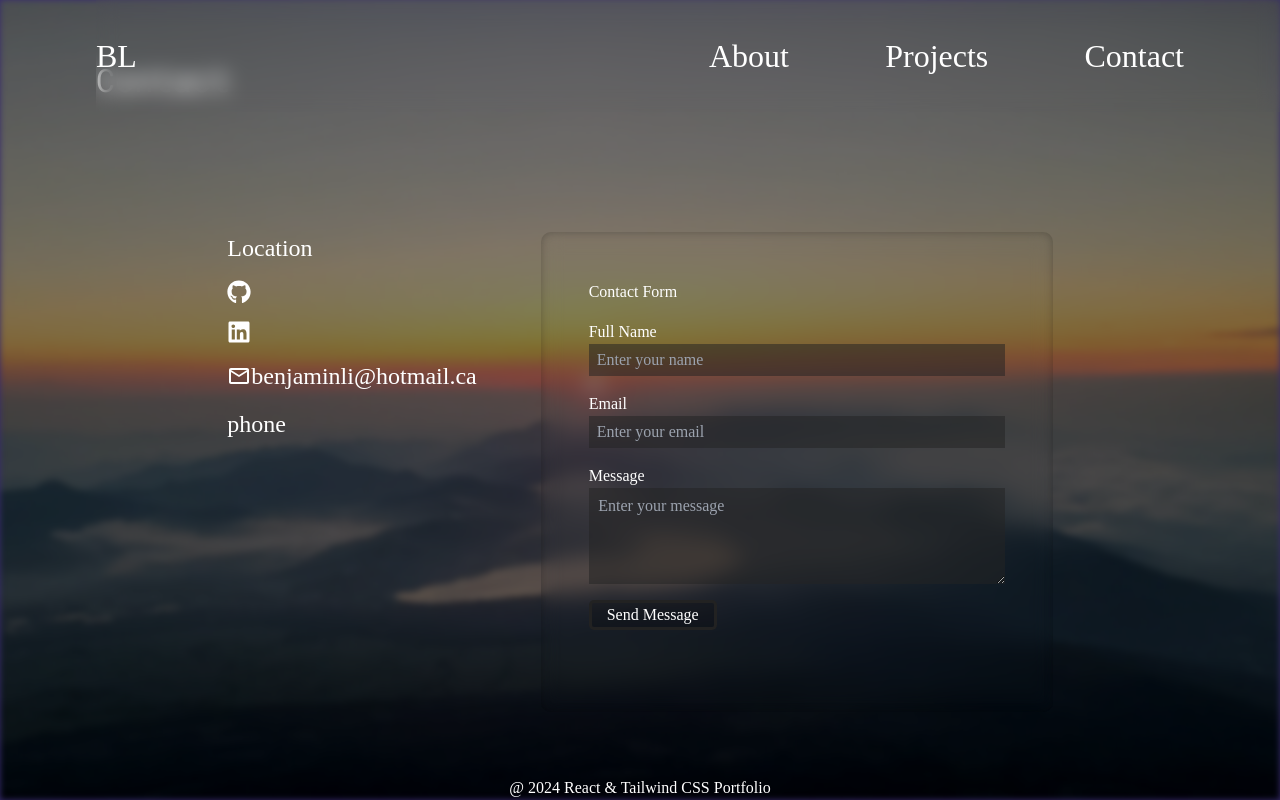
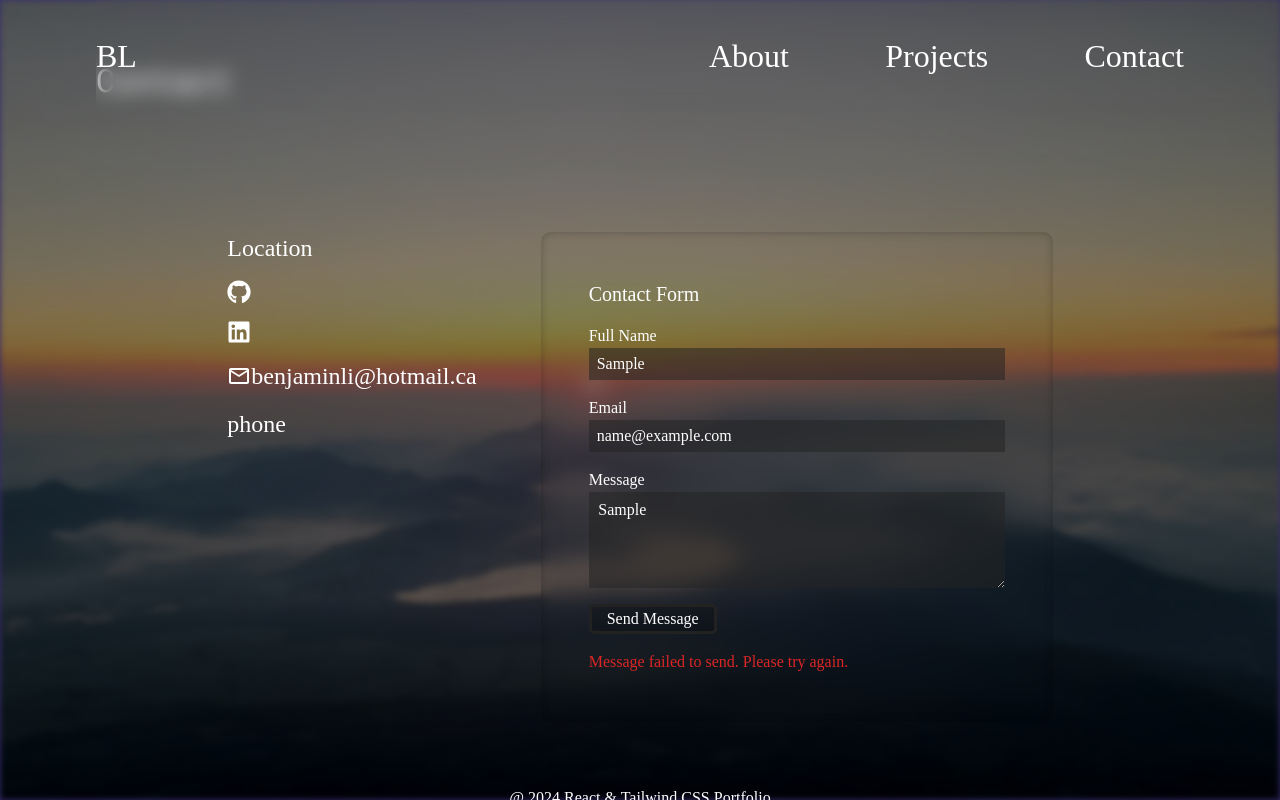
Before and after one commit to benkyli/portfolio, a React (Vite) app: page / in a window 1280 px wide. Both pictures are taken after typing "Sample", "name@example.com", "Sample" into the empty fields and a click on the button "Send Message". Shown: the part 3316-4116 px from the top of the page. Built offline with nearby package versions, Linux system fonts and the light colour scheme; no server answers.

Commit message:
added success and failure messages to form submit

```diff
--- a/src/ContactForm.jsx
+++ b/src/ContactForm.jsx
@@ -29,8 +29,7 @@ export default function ContactForm() {
     const onSubmit = async (data, e) => {
 
         // check honeypot
-        if (getValues('password')) { console.log('hi') }
-        else { console.log('bye') };
+        if (getValues('password')) { return };
 
         // attempt to send message through api
         await fetch("https://api.web3forms.com/submit", {
@@ -59,17 +58,10 @@ export default function ContactForm() {
             });
     };
 
-    // change this to check response
-    useEffect(() => {
-        if (isSubmitSuccessful) {
-            reset();
-        }
-    }, [isSubmitSuccessful, reset]);
-
     return (
         <div>
             <form className='contact-form' onSubmit={handleSubmit(onSubmit)} noValidate>
-                <p>Contact Form</p>
+                <p className='text-xl'>Contact Form</p>
                 <input
                     type="hidden"
                     value={access_key}
@@ -120,6 +112,9 @@ export default function ContactForm() {
                     {...register('password')}
                 />
                 <button type='submit' disabled={watch('password')}>Send Message</button>
+                {/* submission success messages */}
+                {isSubmitSuccessful && isSuccess && (<p className='text-green-500'>Message sent!</p>)}
+                {isSubmitSuccessful && !isSuccess && (<p className='text-red-600'>Message failed to send. Please try again.</p>)}
             </form>
             <DevTool control={control} />
         </div>
```
